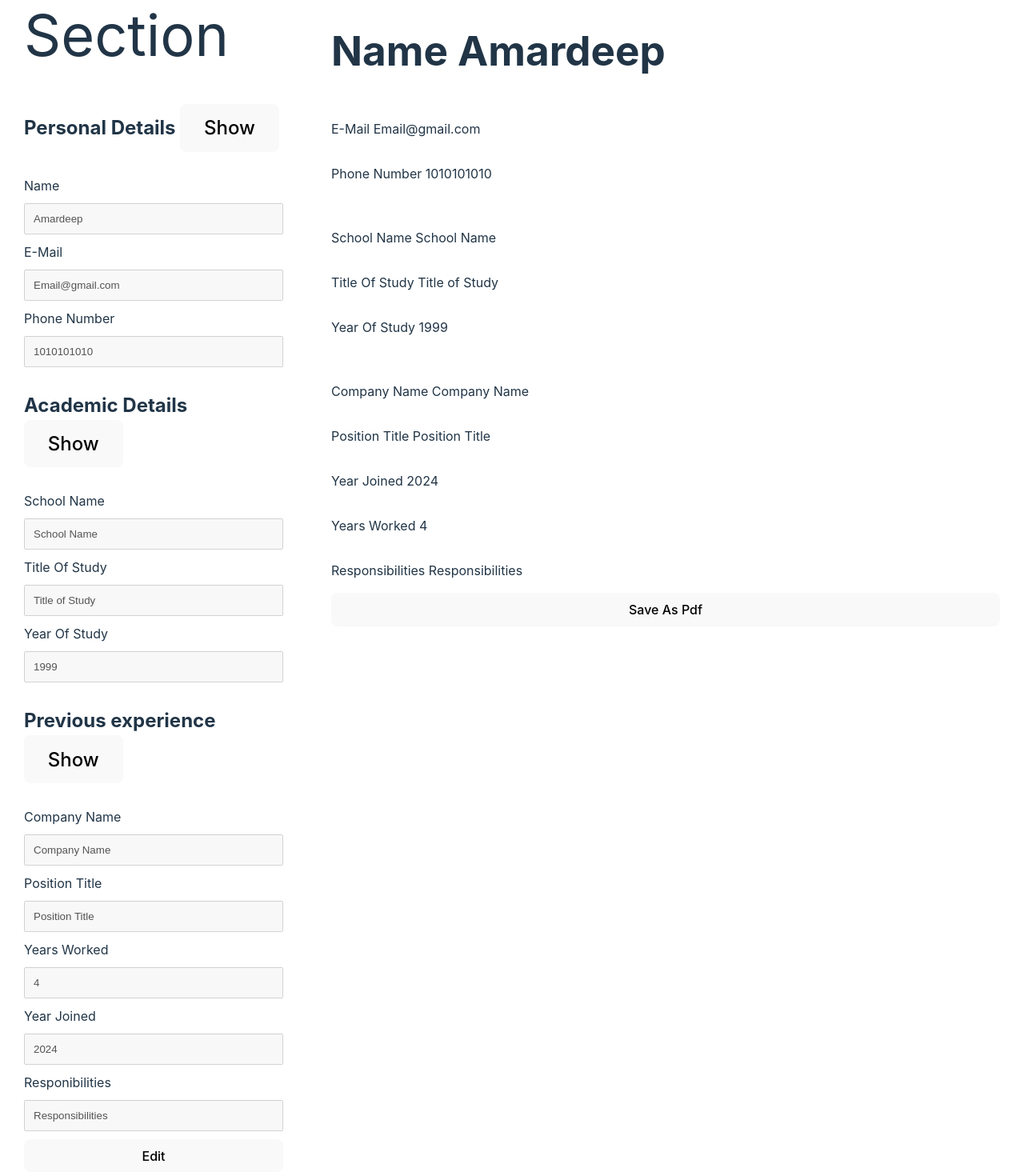
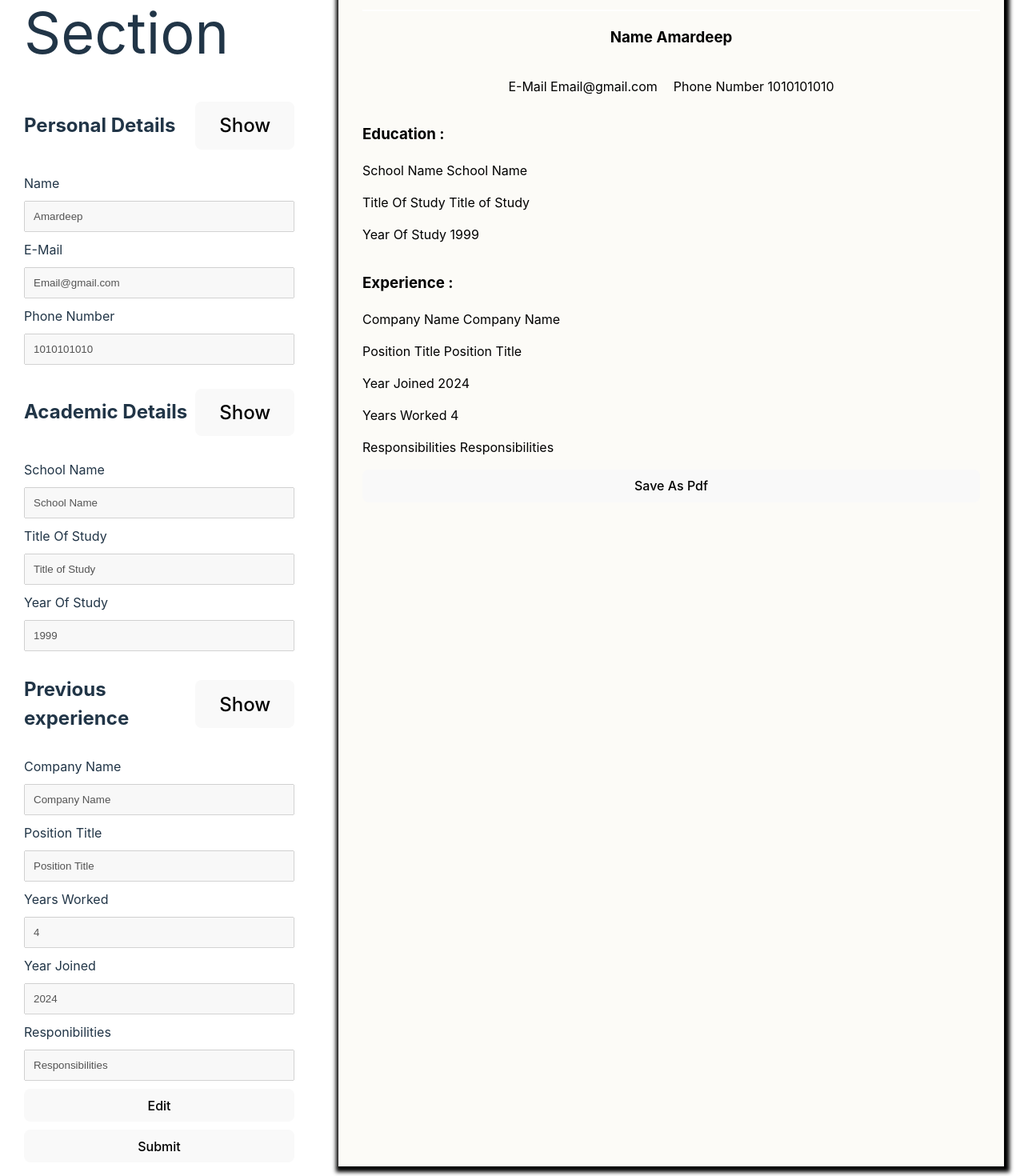
Before and after one commit to amardeeep/cvApp, a React (Vite) app: page / in a window 1280 px wide. Shown: the part 220-1690 px from the top of the page at 80% size. Built offline with nearby package versions, Linux system fonts and the light colour scheme.

Commit message:
edit display layout

```diff
--- a/src/nav.css
+++ b/src/nav.css
@@ -13,3 +13,7 @@ nav{
     display: flex;
     flex-direction: row;
 }
+span{
+    font-size: xx-large;
+    align-self: center;
+}
--- a/src/section.css
+++ b/src/section.css
@@ -8,11 +8,40 @@
 .display{
     display: flex;
     flex-direction: column;
-    min-width:70%;
+    min-width:65%;
     padding: 30px;
+    background-color: #fcfbf7;
+    box-shadow: 2px 2px 5px 5px black;
+    color: black;
+    margin: 25px;
 }
-div{
+.personalDisplay{
+    display: flex;
+    flex-direction: column;
+    justify-content: center;
+    align-items: center;
+}
+.buttonsEdit{
+    display: flex;
+    flex-direction: row;
+    justify-content: center;
+    gap: 20px;
+}
+.editSubSection{
     display: flex;
     flex-direction: column;
     gap: 10px;
 }
+h2{
+    display: flex;
+    flex-direction: row;
+    justify-content: space-between;
+    align-items: center;
+}
+
+.horizontalFlex{
+    display: flex;
+    flex-direction: row;
+    justify-content: center;
+    gap: 20px;
+}
--- a/src/section.jsx
+++ b/src/section.jsx
@@ -18,19 +18,19 @@ function Section ({name,handleEdit,handleSubmit,editable,formData,handleResponsi
     return name=="Edit"?<>
         <section className="edit" >
             <Header name={"Edit Section"}></Header>
-            <div className="personal">
+            <div className="personal editSubSection">
                 <h2>Personal Details <button onClick={handleShow}>Show</button></h2>
             <Input editable={editable} labelName={"Name"} type={'text'} value={formData.name} handleChange={handleNameChange} show={showDiv}/>
             <Input editable={editable} labelName={"E-Mail"} type={'email'}value={formData.email} handleChange={handleEmailChange} show={showDiv}/>
             <Input editable={editable} labelName={"Phone Number"} type={'number'}value={formData.phone} handleChange={handlePhoneChange} show={showDiv}/>
             </div>
-            <div className="schoolDetails">
+            <div className="schoolDetails editSubSection">
                 <h2>Academic Details <button onClick={handleShowEducation}>Show</button></h2>
             <Input editable={editable} labelName={"School Name"} type={'text'} value={formData.schoolName} handleChange={handleSchoolNameChange} show={showEducation}/>
             <Input editable={editable} labelName={"Title Of Study"} type={'text'} value={formData.titleOfStudy} handleChange={handleTitleOfStudyChange} show={showEducation}/>
             <Input editable={editable} labelName={"Year Of Study"} type={'number'} value={formData.yearOfStudy} handleChange={handleYearOfStudyChange} show={showEducation}/>
             </div>
-            <div className="experience">
+            <div className="experience editSubSection">
                 <h2>Previous experience <button onClick={handleShowExperience}>Show</button></h2>
             <Input editable={editable} labelName={"Company Name"} type={'text'} value={formData.companyName} handleChange={handleCompanyNameChange} show={showExperience}/>
             <Input editable={editable} labelName={"Position Title"} type={'text'} value={formData.positionTitle} handleChange={handlePositionTitleChange} show={showExperience}/>
@@ -38,7 +38,7 @@ function Section ({name,handleEdit,handleSubmit,editable,formData,handleResponsi
             <Input editable={editable} labelName={"Year Joined"} type={'number'} value={formData.yearJoined} handleChange={handleYearJoinedChange} show={showExperience}/>
             <Input editable={editable} labelName={"Responibilities"} type={'text'} value={formData.responsibilities} handleChange={handleResponsibilitiesChange} show={showExperience}/>
             </div>
-            <div className="buttonsEdit">
+            <div className="buttonsEdit editSubSection">
             <button onClick={handleEdit}>Edit</button>
             <button onClick={handleSubmit}>Submit</button>
             </div>
@@ -46,19 +46,28 @@ function Section ({name,handleEdit,handleSubmit,editable,formData,handleResponsi
     </>:<>
     <section className="display">
         <Header name={"Your Resume"}></Header>
-        <h1>Name {formData.name}</h1>
+        <div className="personalDisplay">
+            <h3>Name {formData.name}</h3>
+            <div className="horizontalFlex">
                 <p>E-Mail {formData.email}</p>
                 <p>Phone Number {formData.phone}</p>
-        <br />
+            </div>
+        </div>
+        <div className="schoolDetailsDisplay">
+            <h3>Education :</h3>
             <p>School Name {formData.schoolName}</p>
             <p>Title Of Study {formData.titleOfStudy}</p>
             <p>Year Of Study {formData.yearOfStudy}</p>
-        <br />
+        </div>
+
+        <div className="workDisplay">
+            <h3>Experience :</h3>
             <p>Company Name {formData.companyName}</p>
             <p>Position Title {formData.positionTitle}</p>
             <p>Year Joined {formData.yearJoined} </p>
             <p>Years Worked {formData.yearsWorked}</p>
             <p>Responsibilities {formData.responsibilities}</p>
+        </div>
         <button>Save As Pdf</button>
     </section>
     </>
```
Lines whose indentation alone changed are shown as unchanged.
